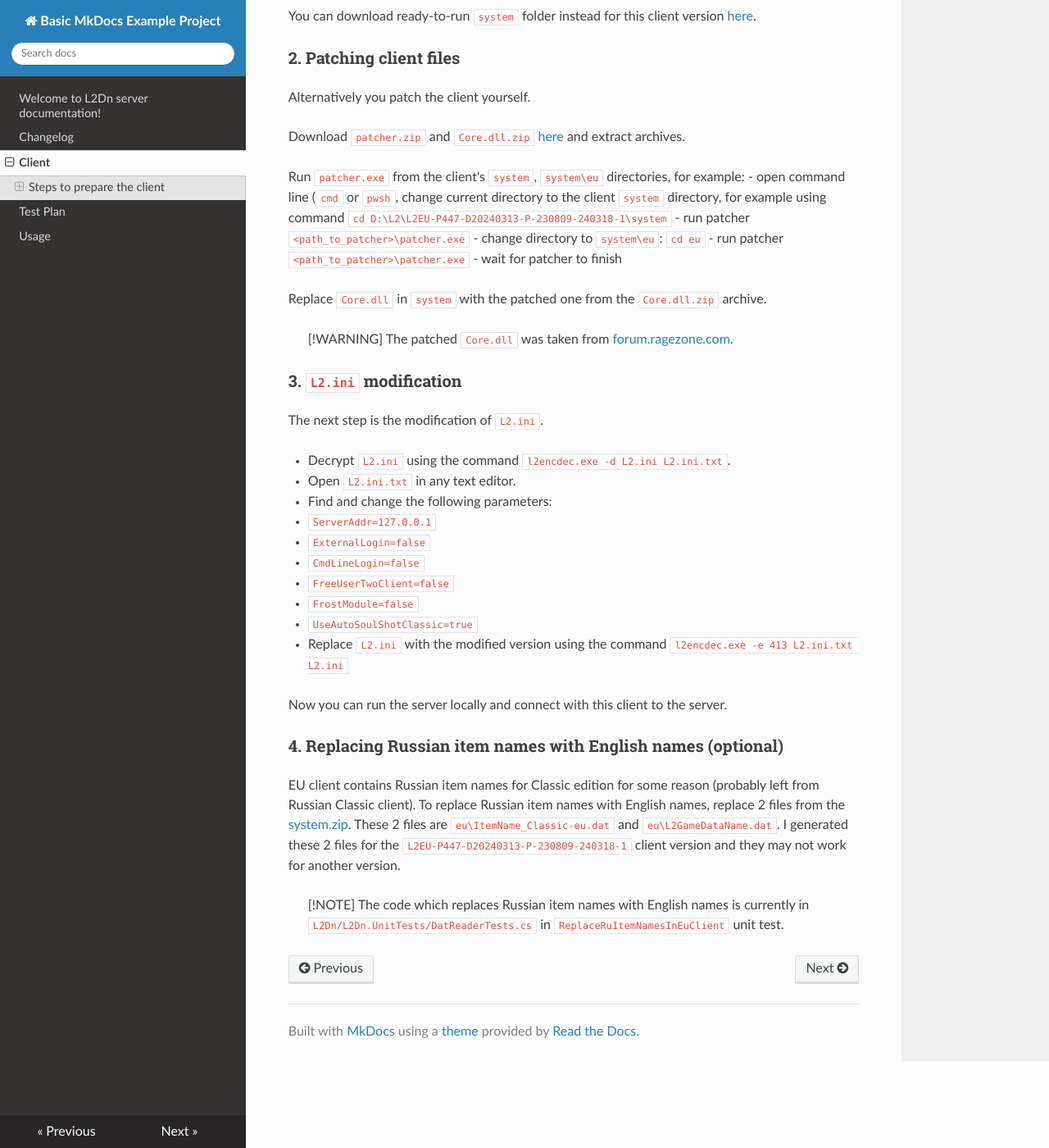
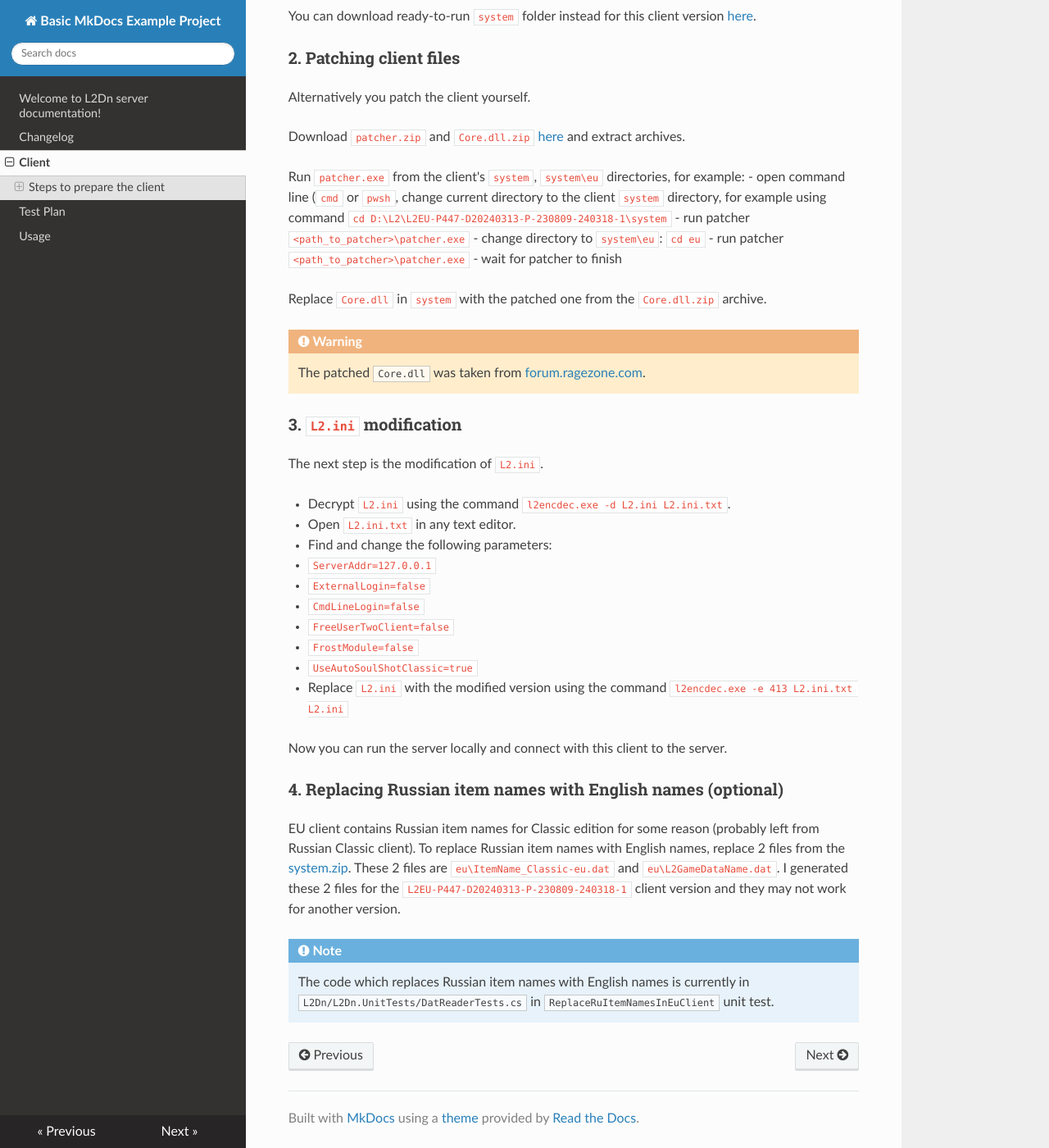
Before and after one commit to ax-grymyr/l2dn.readthedocs.io, an MkDocs documentation site: the page built from docs/Client.md, in a window 1280 px wide and 1400 px high, scrolled down 354 px. Shown: the whole window at 82% size. Built offline with MkDocs 1.6.1, drawn with Linux system fonts in a browser that asks for light colours; nearby versions of some CDN libraries.

```diff
--- a/docs/Client.md
+++ b/docs/Client.md
@@ -26,8 +26,9 @@ Run `patcher.exe` from the client's `system`, `system\eu` directories, for examp
 
 Replace `Core.dll` in `system` with the patched one from the `Core.dll.zip` archive.
 
-> [!WARNING]
-> The patched `Core.dll` was taken from [forum.ragezone.com](https://forum.ragezone.com/resources/l2j-share-l2jmobius-essence-7-3-sevensigns-1-dec-2023-protocol-447-client-447-source-code.38/).
+!!! warning
+
+    The patched `Core.dll` was taken from [forum.ragezone.com](https://forum.ragezone.com/resources/l2j-share-l2jmobius-essence-7-3-sevensigns-1-dec-2023-protocol-447-client-447-source-code.38/).
 
 ### 3. `L2.ini` modification
 
@@ -53,6 +54,8 @@ To replace Russian item names with English names, replace 2 files from the [syst
 These 2 files are `eu\ItemName_Classic-eu.dat` and `eu\L2GameDataName.dat`.
 I generated these 2 files for the `L2EU-P447-D20240313-P-230809-240318-1` client version and they may not work for another version.
 
-> [!NOTE]
-> The code which replaces Russian item names with English names
-> is currently in `L2Dn/L2Dn.UnitTests/DatReaderTests.cs` in `ReplaceRuItemNamesInEuClient` unit test.
+
+!!! note
+
+    The code which replaces Russian item names with English names
+    is currently in `L2Dn/L2Dn.UnitTests/DatReaderTests.cs` in `ReplaceRuItemNamesInEuClient` unit test.
```
